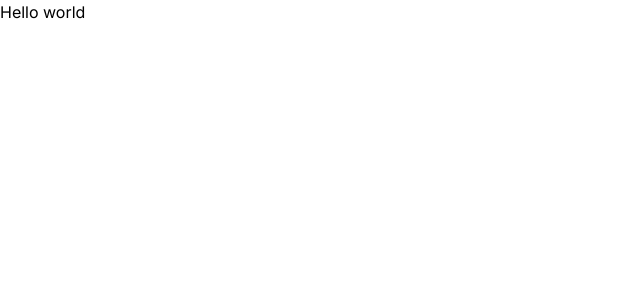
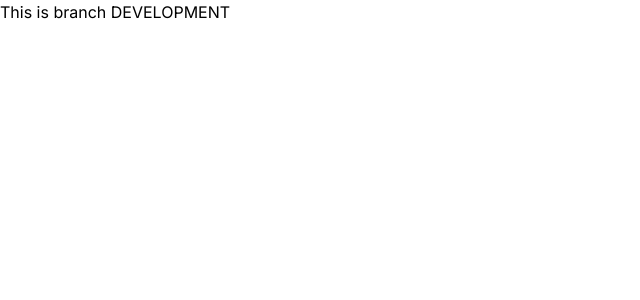
Before and after one commit to luanmas/mkt-place, a Next.js app in the folder mkt-place/: page / in a window 1280 px wide. Shown: the top 300 px of the page, without its empty margins (0-640 px from the left). Built offline with nearby package versions, Linux system fonts and the light colour scheme.

Commit message:
initial branch development

```diff
--- a/mkt-place/src/app/page.tsx
+++ b/mkt-place/src/app/page.tsx
@@ -1,7 +1,7 @@
 export default function Home() {
     return (
         <>
-            <h1>Hello world</h1>
+            <h1>This is branch DEVELOPMENT</h1>
         </>
     );
 }
```
